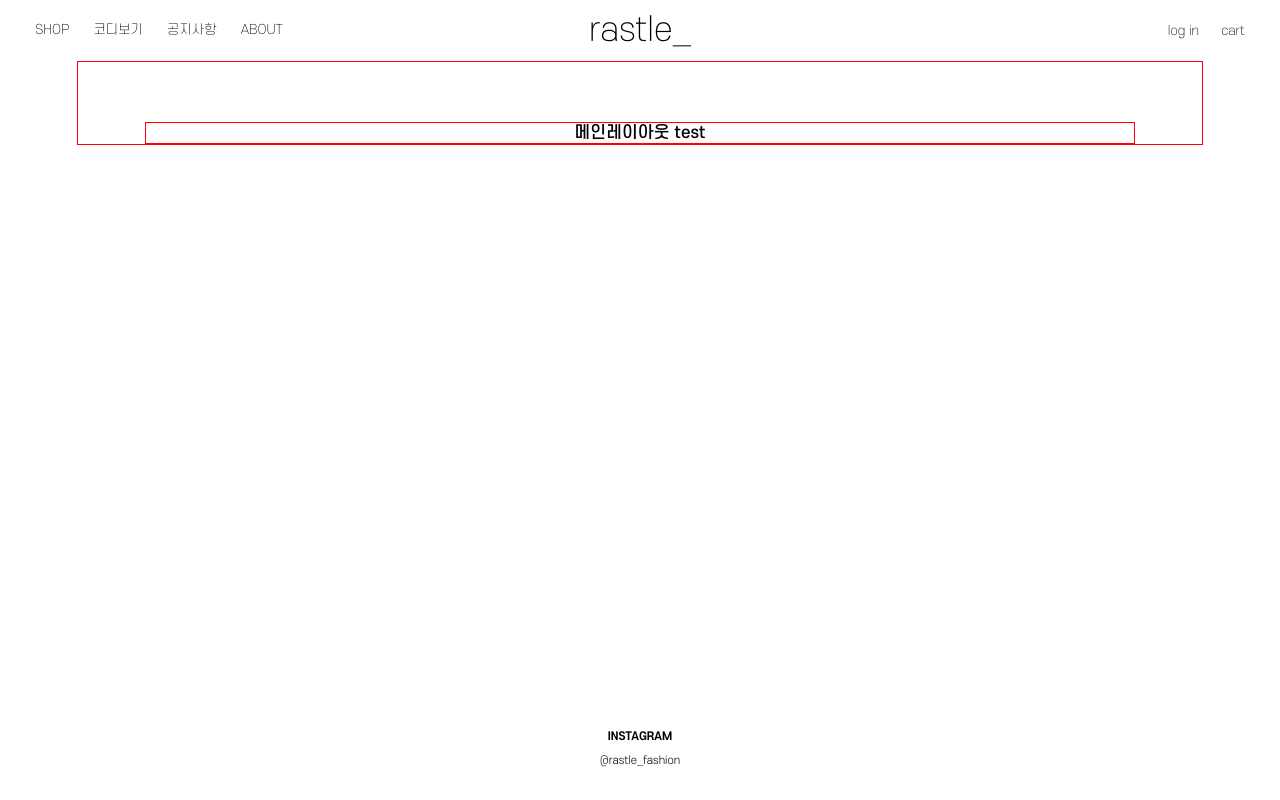
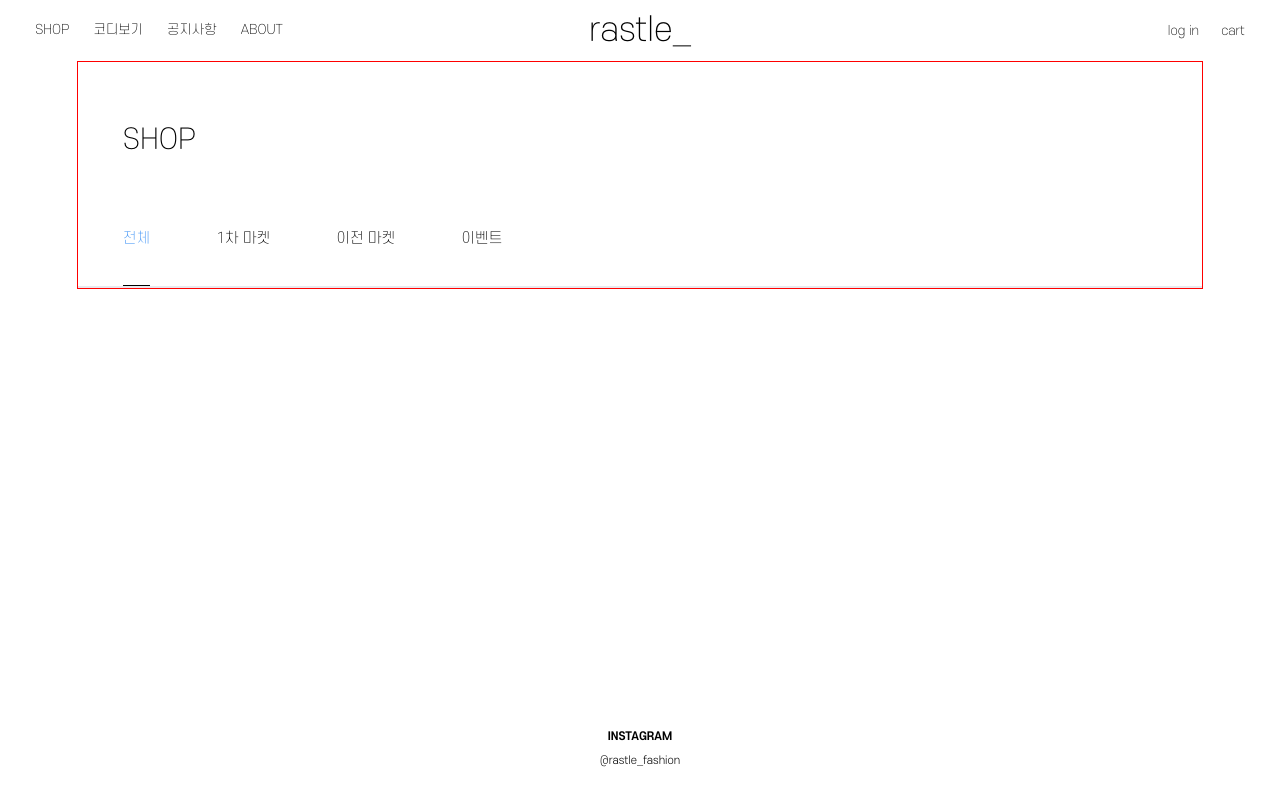
Before and after one commit to rastle-dev/rastle-frontend, a Next.js app: page /shop in a window 1280 px wide. Built offline with nearby package versions, Linux system fonts and the light colour scheme.

Commit message:
feat: shop페이지 카테고리 탭 기능 구현

```diff
--- a/src/components/Layout/MainHeader/index.tsx
+++ b/src/components/Layout/MainHeader/index.tsx
@@ -1,5 +1,6 @@
 import Link from "next/link";
 import React from "react";
+import PATH from "@/constants/path";
 import {
   Wrapper,
   InnerNav,
@@ -7,7 +8,6 @@ import {
   CenterElement,
   RightElemet,
 } from "./index.styles";
-import PATH from "@/constants/path";
 
 const navList = [
   { name: "SHOP", href: "/shop" },
--- /dev/null
+++ b/src/components/Shop/CategoryTab/index.tsx
@@ -0,0 +1,46 @@
+import React from "react";
+import styled from "styled-components";
+import COLORS from "@/constants/color";
+
+type ProductCategory = "전체" | "1차 마켓" | "이전 마켓" | "이벤트";
+
+interface ProductCategoryTabsProps {
+  categories: ProductCategory[];
+  activeCategory: ProductCategory;
+  onCategoryChange: (category: ProductCategory) => void;
+}
+
+const TabContainer = styled.div`
+  display: flex;
+  gap: 6rem;
+`;
+
+const TabItem = styled.div<{ active: boolean }>`
+  display: flex;
+  color: ${(props) => (props.active ? COLORS.BLUE : COLORS.BLACK)};
+  border-bottom: ${(props) =>
+    props.active ? `1px solid ${COLORS.BLACK}` : "none"};
+  cursor: pointer;
+  padding-bottom: 3.375rem;
+  font-weight: 200;
+  font-size: 1.3rem;
+`;
+export default function ProductCategoryTabs({
+  categories,
+  activeCategory,
+  onCategoryChange,
+}: ProductCategoryTabsProps) {
+  return (
+    <TabContainer>
+      {categories.map((category) => (
+        <TabItem
+          key={category}
+          active={category === activeCategory}
+          onClick={() => onCategoryChange(category)}
+        >
+          {category}
+        </TabItem>
+      ))}
+    </TabContainer>
+  );
+}
--- /dev/null
+++ b/src/pages/shop/index.styles.tsx
@@ -0,0 +1,23 @@
+import styled from "styled-components";
+import COLORS from "@/constants/color";
+
+export const Container = styled.div`
+  width: 100%;
+  display: flex;
+  align-items: center;
+  flex-direction: column;
+`;
+
+export const Header = styled.div`
+  width: 92%;
+  h1 {
+    font-size: 2.5rem;
+    font-weight: 200;
+    padding: 4rem 0 5rem 0;
+  }
+`;
+export const Line = styled.div`
+  border: 0.5px solid;
+  color: ${COLORS.GREY[200]};
+  width: 100%;
+`;
--- a/src/pages/shop/index.tsx
+++ b/src/pages/shop/index.tsx
@@ -1,12 +1,55 @@
-import React from "react";
-import MainLayout from "@/components/Layout/MainLayout";
+import React, { useState } from "react";
+import ProductCategoryTabs from "@/components/Shop/CategoryTab";
+import * as S from "./index.styles";
 
-function Shop() {
+type ProductCategory = "전체" | "1차 마켓" | "이전 마켓" | "이벤트";
+
+const ProductList = [
+  {
+    category: "1차",
+    productName: "틴 워시드 버뮤다 데님 팬츠",
+    price: 45800,
+    defaultImg: "",
+    hoverImg: "",
+  },
+  {
+    category: "1차 마켓",
+    productName: "틴 워시드 버뮤다 데님 팬츠",
+    price: 45800,
+    defaultImg: "",
+    hoverImg: "",
+  },
+  {
+    category: "이전 마켓",
+    productName: "틴 워시드 버뮤다 데님 팬츠",
+    price: 45800,
+    defaultImg: "",
+    hoverImg: "",
+  },
+  {
+    category: "이벤트",
+    productName: "틴 워시드 버뮤다 데님 팬츠",
+    price: 0,
+    defaultImg: "",
+    hoverImg: "",
+  },
+];
+export default function Login() {
+  const [activeCategory, setActiveCategory] = useState<ProductCategory>("전체");
+  const handleCategoryChange = (category: ProductCategory) => {
+    setActiveCategory(category);
+  };
   return (
-    <MainLayout>
-      <div>메인레이아웃 test</div>
-    </MainLayout>
+    <S.Container>
+      <S.Header>
+        <h1>SHOP</h1>
+        <ProductCategoryTabs
+          categories={["전체", "1차 마켓", "이전 마켓", "이벤트"]}
+          activeCategory={activeCategory}
+          onCategoryChange={handleCategoryChange}
+        />
+      </S.Header>
+      <S.Line />
+    </S.Container>
   );
 }
-
-export default Shop;
```
